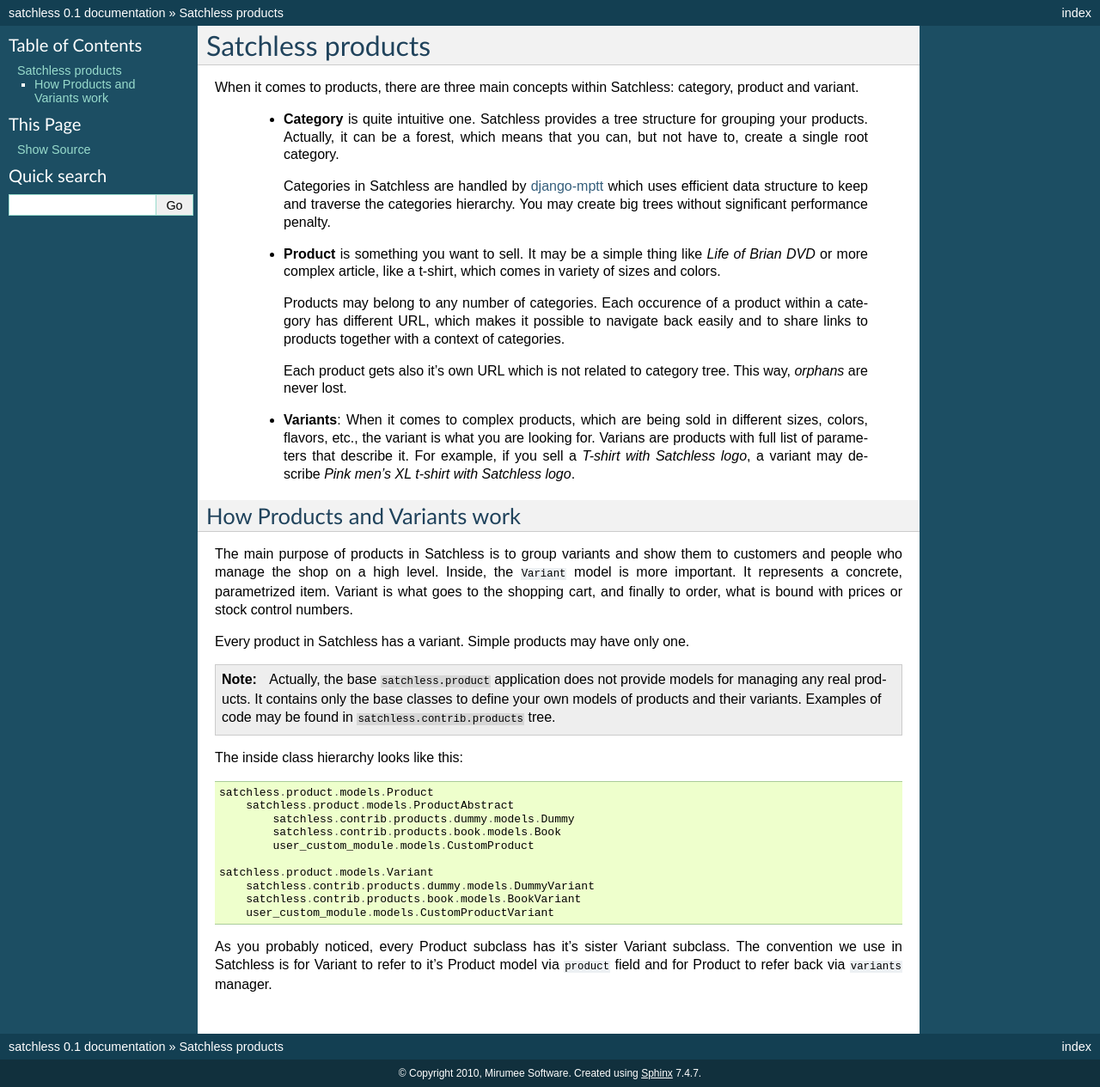
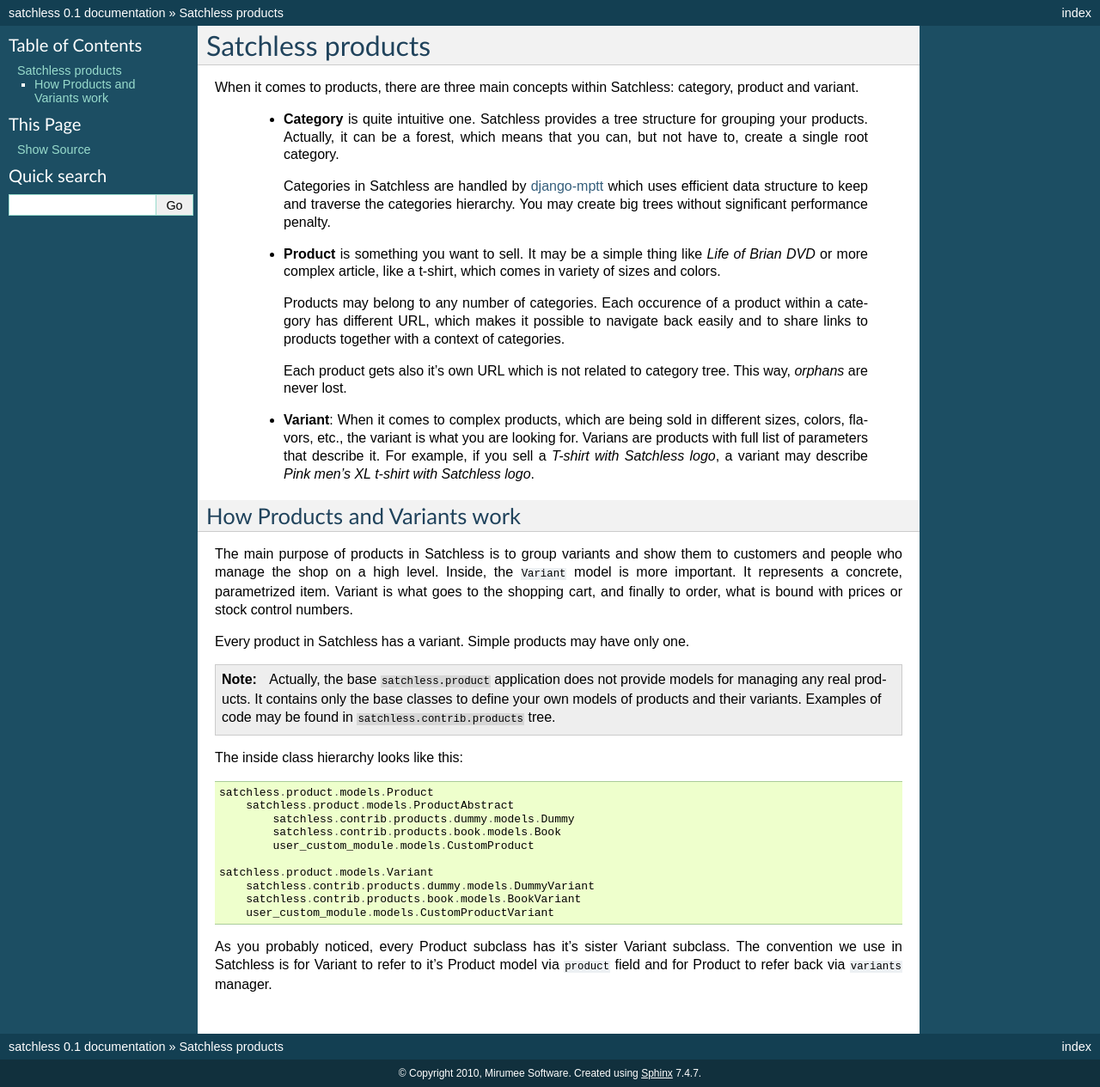
Before and after one commit to mirumee/satchless, a Sphinx documentation site: the page built from doc/product/overview.rst, in a window 1280 px wide. Shown: the whole page at 86% size. Built offline with Sphinx 7.4.7, drawn with Linux system fonts in a browser that asks for light colours.

Commit message:
Fixed typo

```diff
--- a/doc/product/overview.rst
+++ b/doc/product/overview.rst
@@ -28,7 +28,7 @@ category, product and variant.
       Each product gets also it's own URL which is not related to category
       tree. This way, *orphans* are never lost.
 
-    * **Variants**: When it comes to complex products, which are being sold
+    * **Variant**: When it comes to complex products, which are being sold
       in different sizes, colors, flavors, etc., the variant is what you
       are looking for. Varians are products with full list of parameters
       that describe it. For example, if you sell a *T-shirt with Satchless
```
